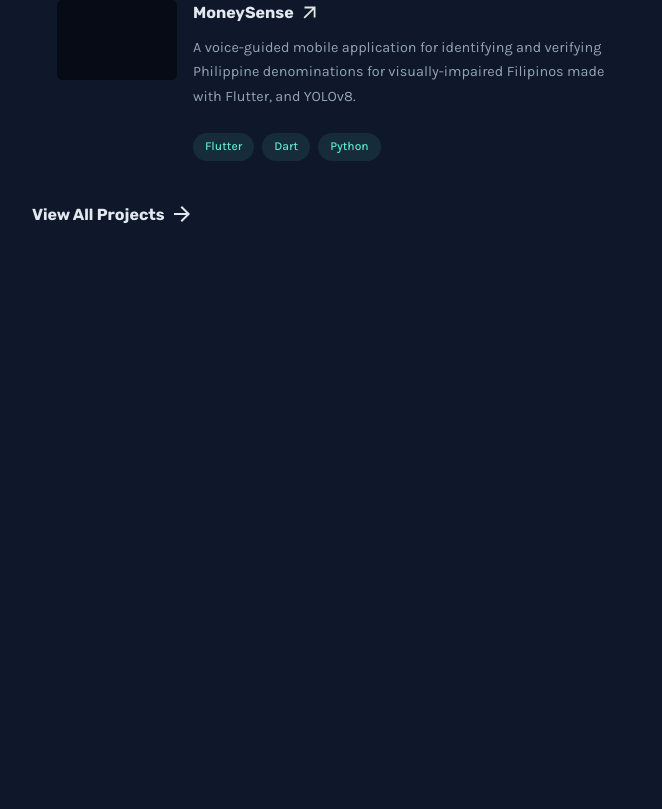
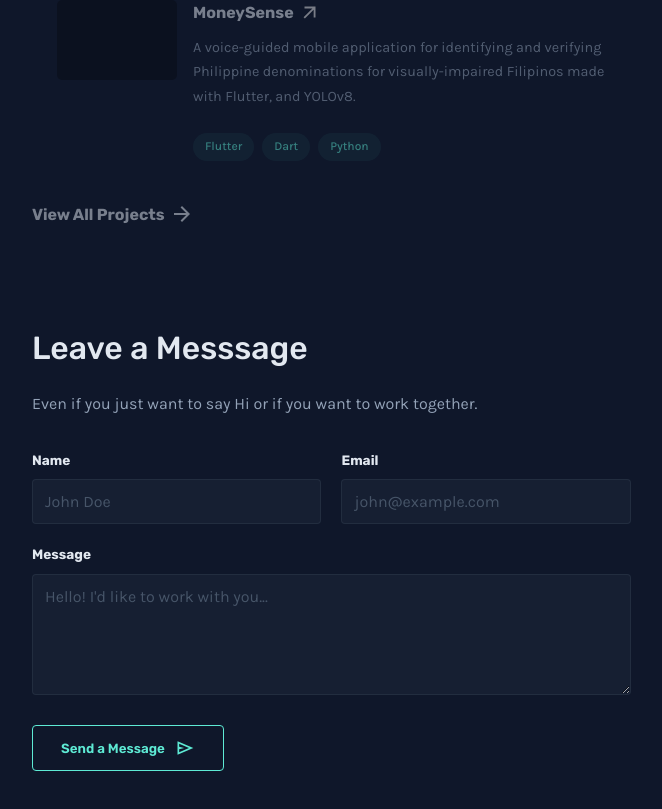
Before and after one commit to Ggwepq/portfolio, a React (Vite) app: page / in a window 1280 px wide. Shown: the part 1923-2732 px from the top of the page, without its empty margins (585-1247 px from the left). Before the commit the page ends 2342 px from the top, so only its background shows below. Built offline with nearby package versions, Linux system fonts and the light colour scheme; no server answers.

Commit message:
feat: add contact form

```diff
--- a/src/App.css
+++ b/src/App.css
@@ -93,7 +93,7 @@
   .right-section {
     width: 52%;
     padding-top: 6rem;
-    padding-bottom: 6rem;
+    padding-bottom: 12rem;
   }
 }
 
@@ -777,3 +777,179 @@
     display: none;
   }
 }
+
+/* --- CONTACT FORM --- */
+.contact-section {
+  margin-bottom: 4rem;
+  scroll-margin-top: 100px;
+}
+
+.section-title {
+  font-family: var(--font-heading);
+  font-size: 2rem;
+  color: var(--text-main);
+  margin-bottom: 1rem;
+}
+
+.contact-text {
+  max-width: 500px;
+  margin-bottom: 2rem;
+  color: var(--text-muted);
+}
+
+.contact-form {
+  max-width: 600px;
+  display: flex;
+  flex-direction: column;
+  gap: 20px;
+}
+
+.form-group {
+  display: flex;
+  gap: 20px;
+}
+
+.input-wrapper {
+  display: flex;
+  flex-direction: column;
+  gap: 8px;
+  flex: 1;
+}
+
+label {
+  font-family: var(--font-heading);
+  font-size: 0.85rem;
+  font-weight: 700;
+  color: var(--text-main);
+}
+
+/* INPUT STYLES - Matches Project Cards */
+input,
+textarea {
+  background-color: rgba(30, 41, 59, 0.5);
+  /* Semi-transparent slate */
+  border: 1px solid rgba(148, 163, 184, 0.1);
+  border-radius: 4px;
+  padding: 12px;
+  font-family: var(--font-body);
+  color: var(--text-main);
+  font-size: 1rem;
+  transition: all 0.2s;
+  outline: none;
+}
+
+input:focus,
+textarea:focus {
+  border-color: var(--accent);
+  /* Teal border on focus */
+  background-color: rgba(30, 41, 59, 0.8);
+  box-shadow: 0 0 0 2px rgba(94, 234, 212, 0.1);
+}
+
+input::placeholder,
+textarea::placeholder {
+  color: #475569;
+}
+
+/* SUBMIT BUTTON */
+.submit-btn {
+  display: inline-flex;
+  align-items: center;
+  justify-content: center;
+  gap: 10px;
+  width: max-content;
+  margin-top: 10px;
+
+  background-color: transparent;
+  border: 1px solid var(--accent);
+  color: var(--accent);
+
+  padding: 12px 28px;
+  border-radius: 4px;
+  font-family: var(--font-heading);
+  font-weight: 600;
+  cursor: pointer;
+  transition: all 0.2s;
+}
+
+.submit-btn:hover {
+  background-color: rgba(94, 234, 212, 0.1);
+  transform: translateY(-2px);
+}
+
+/* Responsive */
+@media (max-width: 600px) {
+  .form-group {
+    flex-direction: column;
+    gap: 20px;
+  }
+}
+
+
+.success-message {
+  display: flex;
+  flex-direction: column;
+  align-items: left;
+  justify-content: left;
+  text-align: left;
+  border-radius: 8px;
+
+  animation: fade-in-up 0.5s ease-out forwards;
+}
+
+.success-icon {
+  width: 80px;
+  height: 80px;
+  background-color: rgba(94, 234, 212, 0.1);
+  border-radius: 50%;
+  display: flex;
+  align-items: center;
+  justify-content: center;
+  color: var(--accent);
+  margin-bottom: 20px;
+}
+
+/* .success-message h3 { */
+/*   font-family: var(--font-heading); */
+/*   font-size: 1.5rem; */
+/*   color: var(--text-main); */
+/*   margin-bottom: 10px; */
+/* } */
+/**/
+/* .success-message p { */
+/*   color: var(--text-muted); */
+/*   margin-bottom: 30px; */
+/* } */
+
+/* Simple Fade In Animation */
+@keyframes fade-in-up {
+  from {
+    opacity: 0;
+    transform: translateY(20px);
+  }
+
+  to {
+    opacity: 1;
+    transform: translateY(0);
+  }
+}
+
+
+/* Spotlight Effect for Contact */
+
+.right-section.focus-mode>section,
+.right-section.focus-mode>footer {
+  transition: opacity 1s ease-in-out, filter 0.5s ease-in-out;
+}
+
+.right-section.focus-mode>section,
+.right-section.focus-mode>footer {
+  opacity: 0.5;
+  pointer-events: none;
+}
+
+.right-section.focus-mode>#contact {
+  opacity: 1 !important;
+  filter: none !important;
+  pointer-events: auto;
+}
--- a/src/Home.jsx
+++ b/src/Home.jsx
@@ -3,11 +3,13 @@
 import { Link } from 'react-router-dom';
 import CursorGradient from './components/CursorGradient';
 import Starfield from './components/Starfield';
+import Contact from './components/Contact';
 import './App.css';
 
 function Home() {
   const audioRef = useRef(null);
   const [activeSelection, setActiveSelection] = useState('about');
+  const [isContactActive, setIsContactActive] = useState(false);
   const [songData, setSongData] = useState('null');
   const [audioUrl, setAudioUrl] = useState('null');
   const [audioVolume, setAudioVolume] = useState('null');
@@ -33,6 +35,24 @@
     window.addEventListener('scroll', handleScroll)
     return () => window.removeEventListener('scroll', handleScroll)
   });
+
+  useEffect(() => {
+    const observer = new IntersectionObserver(
+      ([entry]) => {
+        setIsContactActive(entry.isIntersecting);
+      },
+      { threshold: 0.5 }
+    );
+
+    const contactSection = document.getElementById('contact');
+    if (contactSection) {
+      observer.observe(contactSection);
+    }
+
+    return () => {
+      if (contactSection) observer.unobserve(contactSection);
+    };
+  }, []);
 
   useEffect(() => {
     const fetchMusic = async () => {
@@ -62,6 +82,8 @@
         if (itunesJson.results.length > 0) {
           setAudioUrl(itunesJson.results[0].previewUrl);
         }
+
+        console.log(audioUrl);
 
       } catch (error) {
         console.error("Error fetching music:", error);
@@ -149,9 +171,20 @@
   };
 
   const handleAudioEnded = () => {
-    fadeOut(audioRef.current, 300)
-    setIsPlaying(false);
+    // fadeOut(audioRef.current, 300)
+    // setIsPlaying(false);
+    // fadeOut(audioRef.current, 300)
+    replayAudio();
   };
+
+  const replayAudio = () => {
+    audioRef.current.pause();
+    audioRef.current.time = 0;
+    audioRef.current.play();
+    setAudioVolume(0.3)
+    fadeIn(audioRef.current, 0.3, 300)
+    setIsPlaying(true);
+  }
 
 
   const experiences = [
@@ -197,7 +230,7 @@
 
       <CursorGradient />
 
-      <Starfield isPlaying={isPlaying} isHovering={isHovering} />
+      <Starfield isPlaying={isPlaying} isHovering={isHovering} isContactActive={isContactActive} />
 
       {/* --- LEFT SIDE  --- */}
       <header className="left-section">
@@ -254,14 +287,14 @@
           <a href="https://www.linkedin.com/in/johnabaloyan28/" target="_blank"><FaLinkedin /></a>
           <a href="https://www.facebook.com/johnabaloyan28" target="_blank"><FaFacebookF /></a>
 
-          <a href="mailto:johncedricabaloyan28@example.com" target="_blank" className="btn-contact">
+          <a href="#contact" className="btn-contact">
             Contact Me
           </a>
         </div>
       </header>
 
       {/* --- RIGHT SIDE --- */}
-      <main className="right-section">
+      <main className={`right-section ${isContactActive ? 'focus-mode' : ''}`}>
 
         {/* ABOUT */}
         <section id="about" style={{ marginBottom: '6rem' }}>
@@ -350,6 +383,8 @@
 
         </section>
 
+        <Contact />
+
         {/* <footer style={{ fontSize: '0.8rem', color: '#64748b' }}> */}
         {/*   <p> */}
         {/*     Loosely designed in Figma and coded in Visual Studio Code by yours truly. Built with React and CSS, deployed with Vercel. */}
--- /dev/null
+++ b/src/components/Contact.jsx
@@ -0,0 +1,98 @@
+import { useState } from 'react';
+import '../App.css';
+
+const Contact = () => {
+  const [isSubmitted, setIsSubmitted] = useState(false);
+  const [isSending, setIsSending] = useState(false);
+
+  const handleSubmit = async (e) => {
+    e.preventDefault();
+    setIsSending(true);
+
+    const formData = new FormData(e.target);
+
+    try {
+      const response = await fetch("https://formspree.io/f/xojjavgz", {
+        method: "POST",
+        body: formData,
+        headers: {
+          'Accept': 'application/json'
+        }
+      });
+
+      if (response.ok) {
+        setIsSubmitted(true);
+        e.target.reset();
+      } else {
+        alert("Oops! There was a problem submitting your form");
+      }
+    } catch (error) {
+      alert("Error sending message. Please try again.");
+    } finally {
+      setIsSending(false);
+    }
+  };
+
+  const handleReset = () => {
+    setIsSubmitted(false);
+    console.log(isSubmitted)
+  }
+
+  return (
+    <section id="contact" className="contact-section">
+
+      {!isSubmitted ? (
+        <>
+          <h2 className="section-title">Leave a Messsage</h2>
+          <p className="contact-text">
+            Even if you just want to say Hi or if you want to work together.
+          </p>
+
+          <form className="contact-form" encType="text/plain" onSubmit={handleSubmit}>
+
+            <div className="form-group">
+              <div className="input-wrapper">
+                <label htmlFor="name">Name</label>
+                <input type="text" id="name" name="name" required placeholder="John Doe" />
+              </div>
+              <div className="input-wrapper">
+                <label htmlFor="email">Email</label>
+                <input type="email" id="email" name="email" required placeholder="john@example.com" />
+              </div>
+            </div>
+
+            <div className="input-wrapper">
+              <label htmlFor="message">Message</label>
+              <textarea id="message" name="message" rows="5" required placeholder="Hello! I'd like to work with you..."></textarea>
+            </div>
+
+            <button type="submit" className="submit-btn" disabled={isSending}>
+              {isSending ? "Sending..." : "Send a Message"}
+              {!isSending && (
+                <svg xmlns="http://www.w3.org/2000/svg" height="20px" viewBox="0 -960 960 960" width="20px" fill="currentColor"><path d="M120-160v-640l760 320-760 320Zm80-120 474-200-474-200v140l240 60-240 60v140Z" /></svg>
+              )}
+            </button>
+          </form>
+
+        </>
+      ) : (
+        <div className="success-message">
+          {/* <div className="success-icon"> */}
+          {/*   <svg xmlns="http://www.w3.org/2000/svg" height="48px" viewBox="0 -960 960 960" width="48px" fill="currentColor"> */}
+          {/*     <path d="M382-240 154-468l57-57 171 171 367-367 57 57-424 424Z" /> */}
+          {/*   </svg> */}
+          {/* </div> */}
+          <h3 className="section-title">Message Sent!</h3>
+          <p className="contact-text">Thank you for reaching out. I'll get back to you as soon as possible.</p>
+
+          <button onClick={handleReset} className="submit-btn">
+            Send Another Message
+          </button>
+        </div>
+
+      )}
+    </section>
+  );
+};
+
+export default Contact;
--- a/src/components/Starfield.jsx
+++ b/src/components/Starfield.jsx
@@ -1,7 +1,7 @@
 import { useEffect, useRef } from 'react';
 import gsap from 'gsap';
 
-const Starfield = ({ isPlaying, isHovering }) => {
+const Starfield = ({ isPlaying, isHovering, isContactActive }) => {
   const containerRef = useRef(null);
 
   useEffect(() => {
@@ -56,7 +56,7 @@
   // 2. DETERMINE CLASS NAME
   let className = "";
   if (isPlaying) className = "playing";
-  else if (isHovering) className = "hovering";
+  else if (isHovering || isContactActive) className = "hovering";
 
   return (
     <div
```
